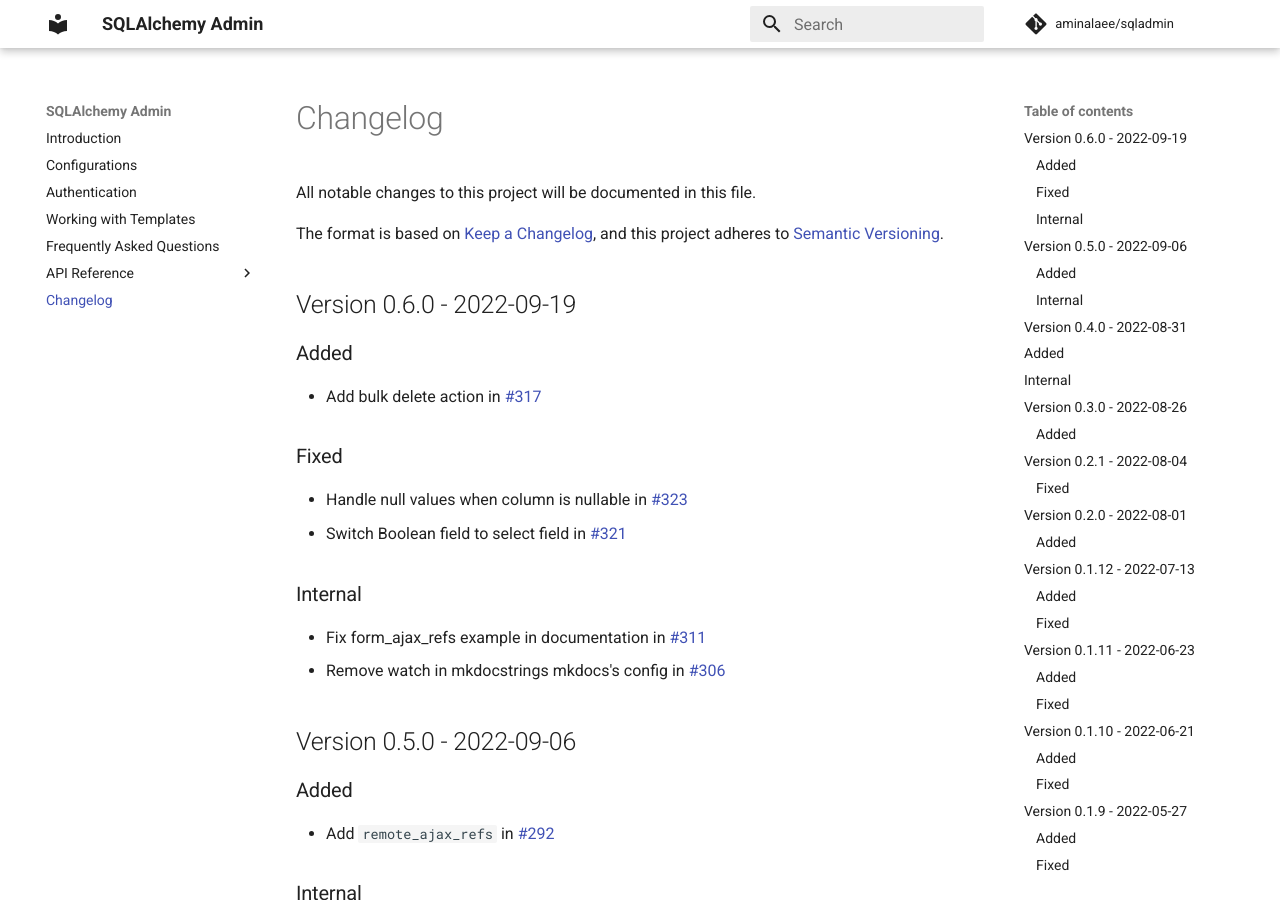
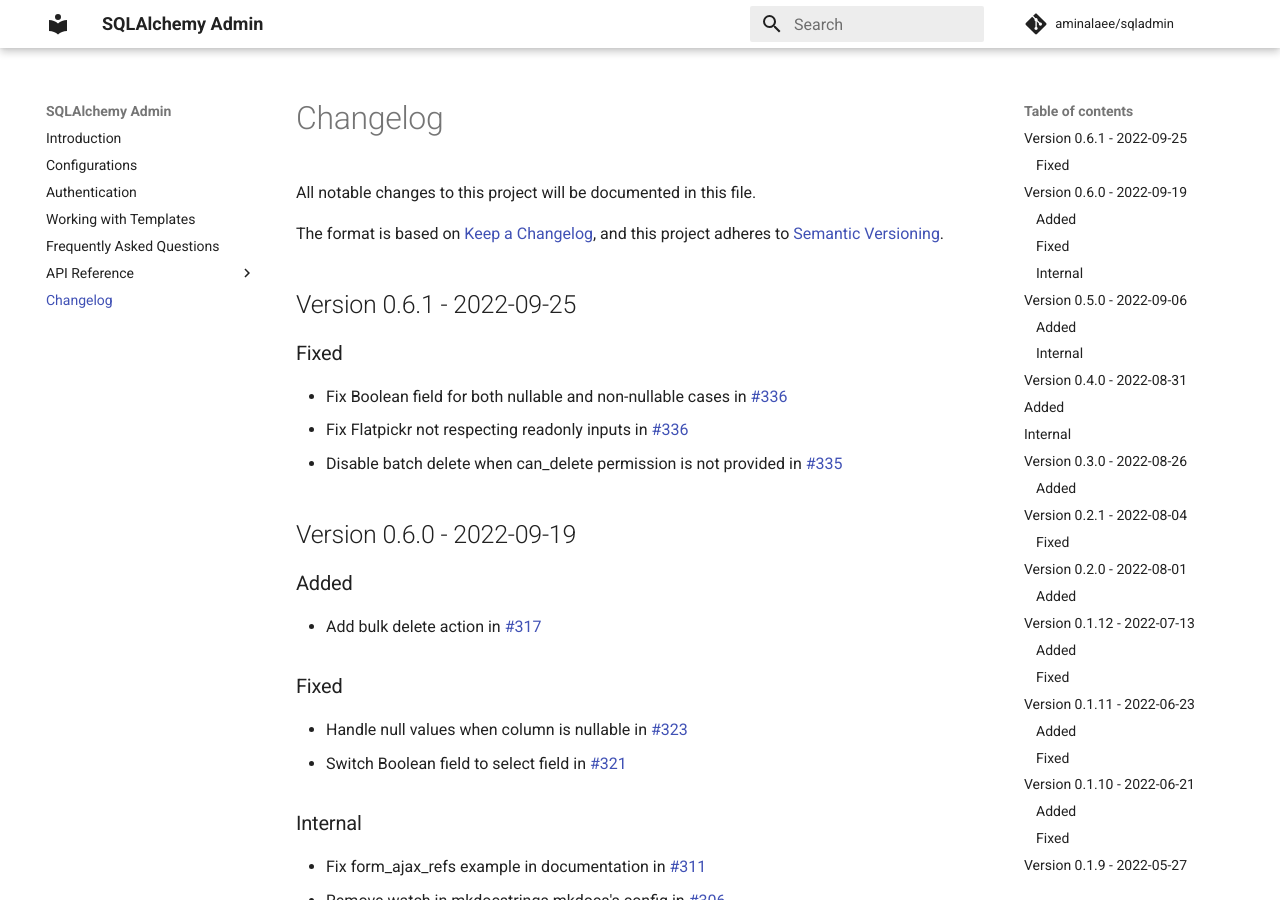
Before and after one commit to aminalaee/sqladmin, an MkDocs documentation site: the page built from docs/changelog.md, in a window 1280 px wide and 900 px high. Built offline with MkDocs 1.6.1 and Material for MkDocs 9.7.7, drawn with Linux system fonts in a browser that asks for light colours; comment, search, counter and statistics services are not loaded.

Commit message:
Version 0.6.1 (#338)

```diff
--- a/docs/changelog.md
+++ b/docs/changelog.md
@@ -3,6 +3,14 @@
 
 The format is based on [Keep a Changelog](https://keepachangelog.com/en/1.0.0/),
 and this project adheres to [Semantic Versioning](https://semver.org/spec/v2.0.0.html).
+
+## Version 0.6.1 - 2022-09-25
+
+### Fixed
+
+* Fix Boolean field for both nullable and non-nullable cases in [#336](https://github.com/aminalaee/sqladmin/pull/336)
+* Fix Flatpickr not respecting readonly inputs in [#336](https://github.com/aminalaee/sqladmin/pull/336)
+* Disable batch delete when can_delete permission is not provided in [#335](https://github.com/aminalaee/sqladmin/pull/335)
 
 ## Version 0.6.0 - 2022-09-19
 
--- a/sqladmin/__init__.py
+++ b/sqladmin/__init__.py
@@ -1,7 +1,7 @@
 from sqladmin.application import Admin, expose
 from sqladmin.models import BaseView, ModelAdmin, ModelView
 
-__version__ = "0.6.0"
+__version__ = "0.6.1"
 
 __all__ = [
     "Admin",
```
Also changed, not shown: CHANGELOG.md (+10 -0 lines).
